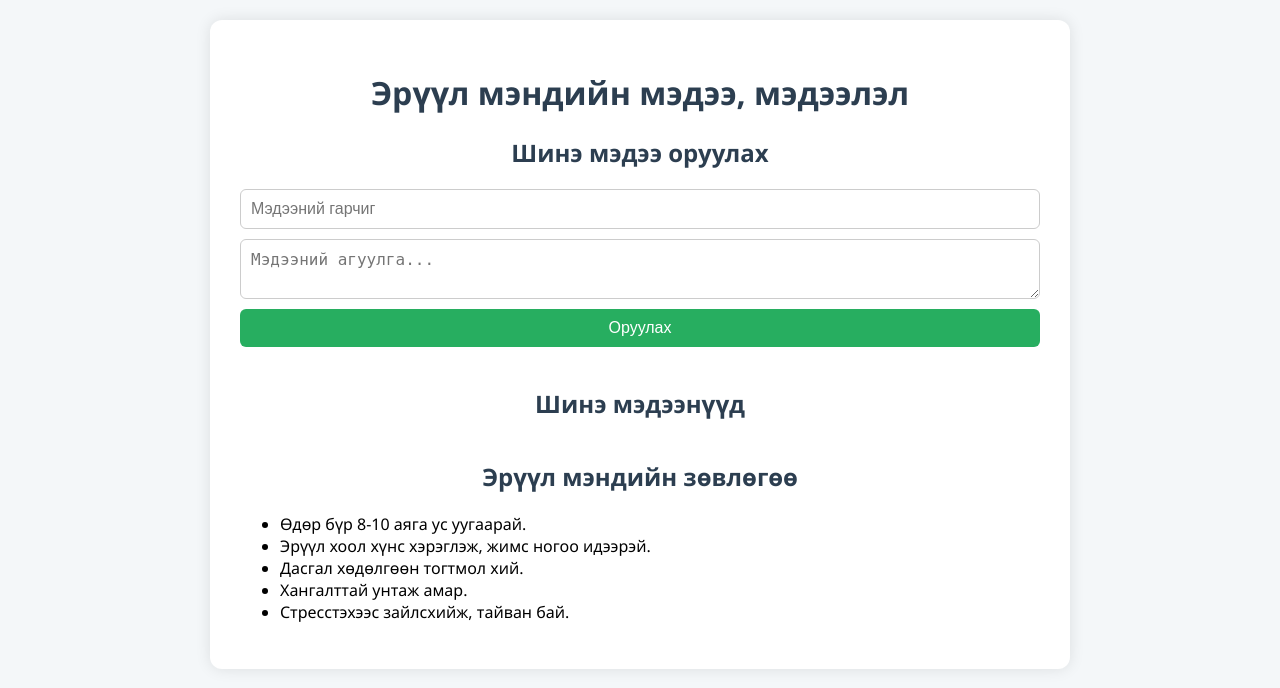
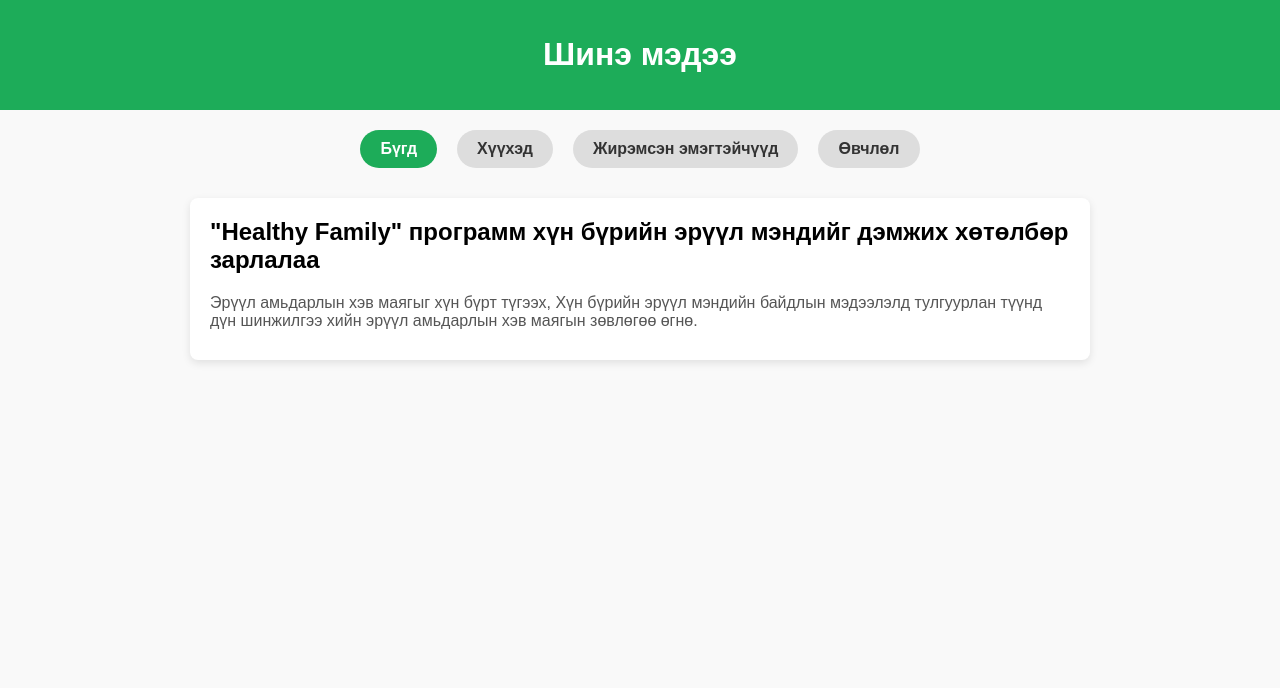
Before and after one commit to temuulen26/tusul, a Flask app: page /medee in a window 1280 px wide. Shown: the top 688 px of the page. Run offline with Flask 3, Linux system fonts and the light colour scheme.

Commit message:
second commit

```diff
--- a/app.py
+++ b/app.py
@@ -5,12 +5,12 @@
 @app.route('/')
 def home():
     return render_template('index.html')
-@app.route('/tailan')
-def tailan():
-    return render_template('tailan.html')
 @app.route('/medee')
 def medee():
-    return render_template('medee.html')
+    return render_template('shine_medee.html')
+@app.route('/medlegee_huvaaltsay')
+def medleg():
+    return render_template('medleg.html')
 @app.route('/setgegdel')
 def setgegdel():
     return render_template('setgegdel.html')
@@ -18,16 +18,5 @@
 def bid():
     return render_template('bid.html')
 
-users = [{"id": 1, "name": "Temuulen"}, {"id": 2, "name": "Temuunee"}]
-
-@app.route('/api/users', methods=['GET'])
-def get_users():
-    return jsonify(users)
-
-@app.route('/api/users', methods=['POST'])
-def add_user():
-    data = request.json
-    users.append({"id": len(users)+1, "name": data['name']})
-    return jsonify({"message": "User added"}), 201
 if __name__ == '__main__':
     app.run(debug=True)
--- a/static/style.css
+++ b/static/style.css
@@ -27,7 +27,7 @@
     padding: 20px 50px;
     position: absolute;
     top: 0;
-    width: 50%;
+    width:80%;
     background: rgba(255, 255, 255, 0.65);
     color: #000;
     border-radius: 0 0 40px 40px;
--- a/static/style3.css
+++ b/static/style3.css
@@ -31,7 +31,7 @@
 }
 
 button {
-  background-color: #0066cc;
+  background-color:  #1dac59;
   color: white;
   border: none;
   padding: 10px 15px;
--- /dev/null
+++ b/static/style4.css
@@ -0,0 +1,71 @@
+body {
+  font-family: Arial, sans-serif;
+  background: #f9f9f9;
+  margin: 0;
+  padding: 0;
+}
+header {
+  background:  #1dac59;
+  color: white;
+  padding: 15px;
+  text-align: center;
+}
+.container {
+  max-width: 900px;
+  margin: 20px auto;
+  padding: 0 20px;
+}
+.categories {
+  display: flex;
+  justify-content: center;
+  gap: 20px;
+  margin-bottom: 30px;
+}
+.categories a {
+  text-decoration: none;
+  padding: 10px 20px;
+  background: #ddd;
+  color: #333;
+  border-radius: 25px;
+  font-weight: bold;
+  transition: background-color 0.3s;
+}
+.categories a:hover,
+.categories a.active {
+  background: #1dac59;
+  color: white;
+}
+.news-section {
+  display: none;
+}
+.news-section:target {
+  display: block;
+}
+.news-section#all {
+  display: block;
+}
+.news-item {
+  background: white;
+  border-radius: 8px;
+  padding: 20px;
+  margin-bottom: 20px;
+  box-shadow: 0 3px 8px rgba(0,0,0,0.1);
+}
+.news-item h2 {
+  margin-top: 0;
+  cursor: pointer;
+}
+.news-item p {
+  margin-bottom: 10px;
+  color: #555;
+}
+.details {
+  display: none;
+  color: #333;
+  line-height: 1.5;
+  border-top: 1px solid #ccc;
+  padding-top: 10px;
+}
+.news-item:hover .details {
+  display: block;
+}
--- a/templates/index.html
+++ b/templates/index.html
@@ -3,7 +3,8 @@
 <head>
   <meta charset="UTF-8">
   <meta name="viewport" content="width=device-width, initial-scale=1">
-  <title>Atomic Lite - Home</title>
+  <title>Healthy Family</title>
+  <link rel="shortcut icon" href="healthyy.jpg" type="image/jpg">
   <link rel="stylesheet" href="{{ url_for('static', filename='style.css') }}">
 </head>
 <body>
@@ -12,8 +13,8 @@
    <div class="nav-container">
      <div class="logo"></div>
       <nav>
+        <a href="/medlegee_huvaaltsay">Эрүүл мэндийн талаар мэдлэгээ хуваалцах</a>
         <a href="/medee">Мэдээ мэдээлэл</a>
-        <a href="/tailan">Тайлан</a>
         <a href="/setgegdel">Сэтгэгдэл</a>
         <a href="/bid">Бидний тухай</a>
       </nav>
--- /dev/null
+++ b/templates/shine_medee.html
@@ -0,0 +1,110 @@
+<!DOCTYPE html>
+<html lang="mn">
+<head>
+<meta charset="UTF-8" />
+<meta name="viewport" content="width=device-width, initial-scale=1" />
+<title>Шинэ мэдээ</title>
+<link rel="stylesheet" href="{{ url_for('static', filename='style4.css') }}">
+</head>
+<body>
+<header>
+  <h1>Шинэ мэдээ</h1>
+</header>
+
+<div class="container">
+  <nav class="categories">
+    <a href="#all" class="active">Бүгд</a>
+    <a href="#huuhed">Хүүхэд</a>
+    <a href="#jiremsen_eh">Жирэмсэн эмэгтэйчүүд</a>
+    <a href="#uvchlul">Өвчлөл</a>
+  </nav>
+
+  <section id="all" class="news-section">
+
+    <article class="news-item">
+      <h2>"Healthy Family" программ хүн бүрийн эрүүл мэндийг дэмжих хөтөлбөр зарлалаа</h2>
+      <p>Эрүүл амьдарлын хэв маягыг хүн бүрт түгээх, Хүн бүрийн эрүүл мэндийн байдлын мэдээлэлд тулгуурлан түүнд дүн шинжилгээ хийн эрүүл амьдарлын хэв маягын зөвлөгөө өгнө.</p>
+      <div class="details">
+        <p> Монгол хүн амын дундаж наслалт эрэгтэй хүмүүсийн хувьд 65, эмэгтэйчүүдийн хувьд 73 байгаа эрэгтэй эмэгтэй хүмүүсийн хооронд насны зөрөө их нийт хүн амын дундаж наслалт дэлхийн түвшинд доогуур эрэмблэгдэж байгаа шалтгаан нь хүн амын дунд эрүүл амьдрах дадал хэвшил муу байгаагийнх юм. Үүнийг шийдэхийн тулд хүн бүрийн насны онцлог, хэв маягт нь тохируулсан “Healthy Family” программ юм.</p>
+      </div>
+    </article>
+
+    <!-- Бусад мэдээ бүгд төрөлд оруулж болно -->
+  </section>
+
+  <section id="huuhed" class="news-section">
+    <article class="news-item">
+      <h2>	 Хүүхдээ эрүүл бойжуулахад юуг анхаарах вэ?</h2>
+      <p>Хүүхдийн эрүүл мэнд бол зөвхөн өвчин эмгэггүй байх төдийгүй бие махбодын, сэтгэцийн, оюуны, нийгмийн болон сэтгэл санааны эрүүл саруул байдал юм.</p>
+      <div class="details">
+        <p> Бага насны хүүхдийг эрүүл гэж үзэх нэг шалгуур нь хүүхдийн “эйтрофи хөгжил” юм. Энэ нь хүүхдийн арьс цэвэр, ягаан, зөөлөн, арьсан доорхи өөхөн эдийн хөгжил зөв, эдийн уян чанар, булчингийн хүчдэл хэвийн, яс, бие бялдар, хөдөлгөөн, сэтгэцийн хөгжил насандаа тохирсон, сэтгэц- сэтгэл хөдлөл эерэг, хоолны дуршил хэвийн, бүх эрхтнүүд хэвийн үйл ажиллагаатай, халдвар сайн эсэргүүцнэ гэсэн үг юм.</p>
+      </div>
+    </article>
+
+    <article class="news-item">
+      <h2>Хүүхдийн өсөлтийг хянах ямар ач холбогдолтой вэ?</h2>
+      <p>Эцэг эх, асран хамгаалагчид болон эрүүл мэндийн ажилтнууд хүүхдийн өсөлтийг тогтмол хянах үүрэгтэй.</p>
+      <div class="details">
+        <p>Хүүхэд бүрийн өсөлтийн явц өөр өөр байдаг тул хэмжилтийг тогтмол хугацаанд хийж тухай бүрт өсөлтийн хүснэгт дээрцэгээр тэмдэглэж хүүхдийн өсөлт хэвийн эсэхийг хянана. Нялх хүүхэд 4-5 сар хүрэхэд төрсөн жингээс 2 дахин, 10-12 сартайд 3 дахин нэмэгдсэн байх ёстой.</p>
+      </div>
+    </article>
+
+    <article class="news-item">
+      <h2>Хатгаагаар өвчлөх эрсдэлүүд</h2>
+      <p>Бага насны хүүхдийн дархлааны тогтолцоо дөнгөж хөгжиж байдаг тул өвчлөх эрсдэл өндөр байдаг.</p>
+      <div class="details">
+        <p>Амьсгалын цочмог халдвар, хатгаа өвчнөөс сэргийлэхийн
+тулд:
+-Хүүхдээ товлолын дагуу вакцинд хамруулснаар уушгины
+хатгаагаар өвчлөх эрсдэлийг багасгана.
+-Уушгины хатгааны эсрэг пневмококкийн вакцин уушгины
+хатгалгаа өвчнөөс сэргийлдэг.
+-Гэрийнхээ хаалга, цонх, тооноо үе үе нээж, өдрийн
+цагаар цэвэр агаар оруулан сэлгэж бохир агаарыг
+зайлуулаарай.
+-Хүүхдийн орчинд тамхи бүү татаарай.
+-Түлшинд элдэв резин, хуванцар, хог түлэх нь бие
+махбодыг хордуулж, хорт хавдар, амьсгалын замын
+хүнд өвчнүүдийг үүсгэдэг тул зөвхөн зориулалтын түлш
+хэрэглээрэй.
+-Хүүхдээ асрах хооллох, бие зассаны дараа гараа
+савандаж угаах дадлыг хэвшүүлээрэй.
+</p>
+    </article>
+
+  <section id="jiremsen_eh" class="news-section">
+    <article class="news-item">
+      <h2>Жирэмсэн эмэгтэйчүүд согтууруулах ундааг яагаад хориглох ёстой вэ?</h2>
+      <p>Мэдээж согтууруулах ундаа, тамхи зэрэг нь жирэмсний үед хатуу хориглогддог.</p>
+      <div class="details">
+        <p>Архийг уухад этанол нь эхийн цусаар дамжин ухаарлын бүрэлдэл дутуу байгаа урагт шууд нөлөөлдөг ба ураг согтууруулах удааг эхтэй ижил төвшинд “амсдаг” ч өөрөө боловсруулж гаргаж чадахгүй.Этанолын нөлөөгөөр ургийн эрхтэн тогтолцооны хөгжил саардагаас гадна удаан хугацааны уух нь зүрхний согог, амьсгалын асуудал үүсгэж болно.</p>
+      </div>
+    </article>
+
+    <article class="news-item">
+      <h2>Ярилцах нь чухал</h2>
+      <p>Жирэмсний хугацаанд дааврын өөрчлөлт нь таны сэтгэл санаанд багагүй өөрчлөлт үзүүлдэг.</p>
+      <div class="details">
+        <p>Эргэн тойронд хэн ч таныг ойлгохгүй, тоохгүй байгаа мэт мэдрэмж төрөх нь олон. Үнэн хэрэгтээ ойр дотнынхон танд туслах гэж хамгийн сайнаараа хичээж байдаг гэдэгт та итгээрэй. Тэдэнд ч бас энэ нь шинэ шүү дээ. Хордлогын үед нөхцөл байдал илүү хүндрэх магадлал байдаг бөгөөд жирэмсэн эх ч өөрийн тогтворгүй байдалд санаа зовниход хүрдэг байна. Гэвч та битгий сандарч, яаруу дүгнэлт хийгээрэй. Учир нь нийт жирэмсэн эмэгтэйчүүдийн 40% нь энэ хугацаанд сэтгэл түгших, санаа зовних болон стресст автах зэрэг мэдрэмжүүдтэй нүүр тулдаг байна. Энэ үед танд хэрэг болох хамгийн энгийн алхам бол ярилцах, өөрийгөө болон бусдыг сонсох юм. Орчин үед цахим орчинд адил асуудалтай байгаа ээжүүдтэй нэгдэж, санал бодол, туршлагаа хуваалцах нэгдсэн групп болон платформуудыг ашигладаг болсон тул сонирхоод үзэхэд илүүдэхгүй болов уу. Орчин үед харилцах боломжийг хангасан олон тооны хэрэглээний аппликейшин бий. Иймд та хяналтын эмчтэйгээ үргэлж холбоотой байж болох юм. Ингэснээр өөрт тулгарах ямарваа нэгэн хүндрэл, эрүүл мэнд болон сэтгэл зүйн өөрчлөлтийг цаг алдалгүй хуваалцаж хамтдаа зөв шийдэлд хүрэх нь танд нэн тустай юм шүү. Анхны болон дараа дараагийн жирэмслэлт байсан ч, таны туршлагаас үл хамааран жирэмслэлт бүр өөрийн онцлогтой байдаг тул мэргэжлийн зөвлөгөө хэзээ ч илүүдэхгүй гэдгийг мартуузай.</p>
+      </div>
+    </article>
+  </section>
+
+  <section id="uvchlul" class="news-section">
+    <article class="news-item">
+      <h2>Зүрх судасны өвчин</h2>
+      <p>Зүрхний өвчин гэдэг нь зүрх судасны системийг хамарсан өөр өөр өвчлөлүүдийг хамардаг. Эдгээр өвчлөлүүд нь зүрхний ажиллагаанд сөргөөр нөлөөлж, өвдөлт үүсгэж, амьсгалахад хүндрэлтэй болж, ходоод зангирч, хөл гар хавагнах зэрэг шинж тэмдгүүд илэрдэг.</p>
+      <div class="details">
+        <p>Зүрхний шигдээс (Coronary artery disease – CAD): Зүрхэнд цус хангамж үзүүлдэг судсуудын хатуурал болон битүүрэл нь зүрхний шигдээсийн хамгийн түгээмэл шалтгаан юм.
+Зүрхний дутагдал (Heart failure): Зүрх нь цусыг биеийн бусад хэсэгт хангалттай түвшинд шахаж чадахгүй болно.
+Артерийн даралт ихсэх (Hypertension): Артерийн даралт нь удаан хугацаагаар өндөр байвал зүрхний өвчлөлд хүргэдэг.
+Зүрхний цохилтын эмгэг (Arrhythmia): Зүрхний цохилтын хэвийн давтамж алдагдаж, хэт хурдан эсвэл хэт удаан болдог.
+Зүрхний тогтолцооны өвчин (Cardiomyopathy): Энэ нь зүрхний булчингийн эмгэг юм.
+Зүрхний хавдар: Зүрхний эд эсүүдэд үүсдэг хавдар.</p>
+      </div>
+    </article>
+  </section>
+</div>
+
+</body>
+</html>
```
Also changed, not shown: templates/setgegdel.html (+1 -9 lines), templates/tailan.html (deleted, +0 -11 lines), static/healthyy.jpg (added), templates/medleg.html (renamed from templates/medee.html).
